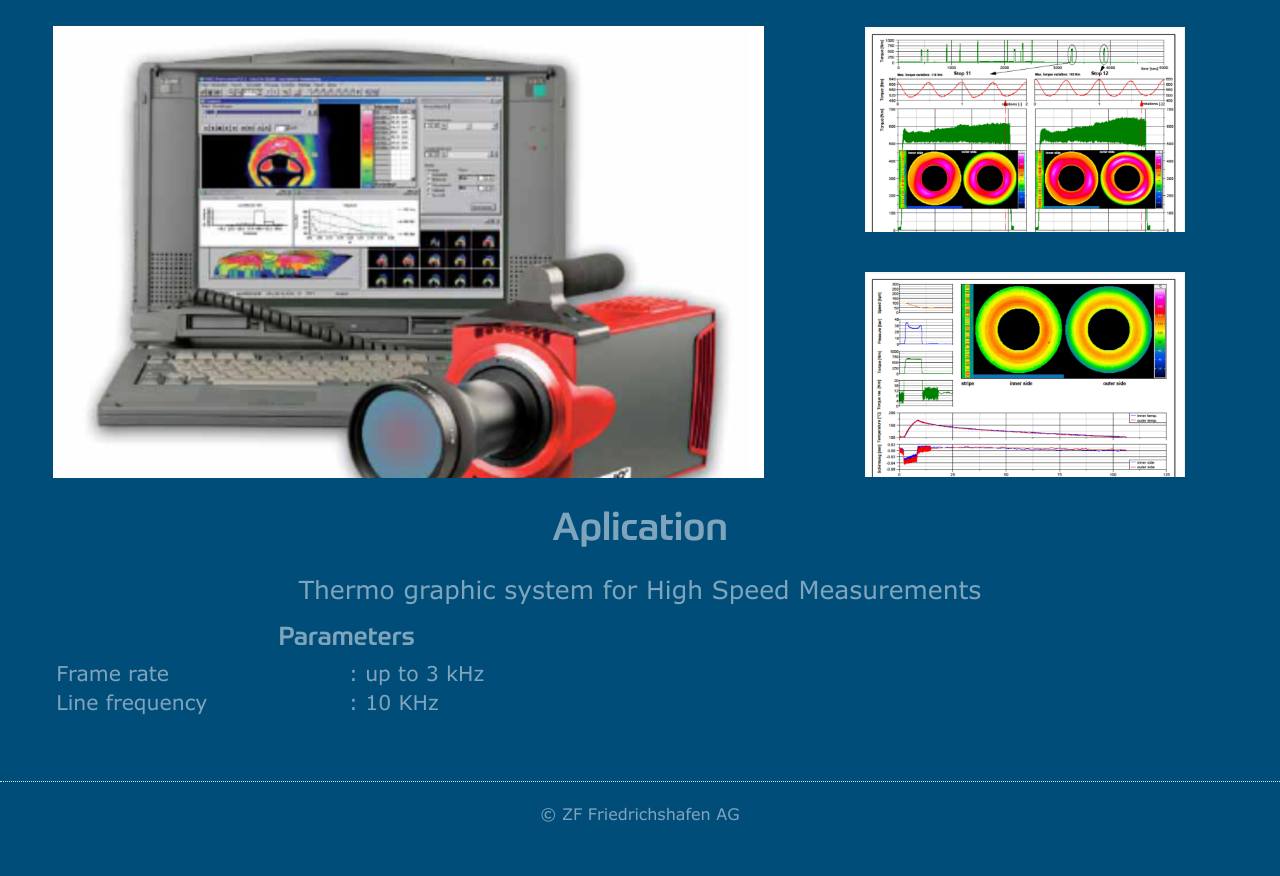
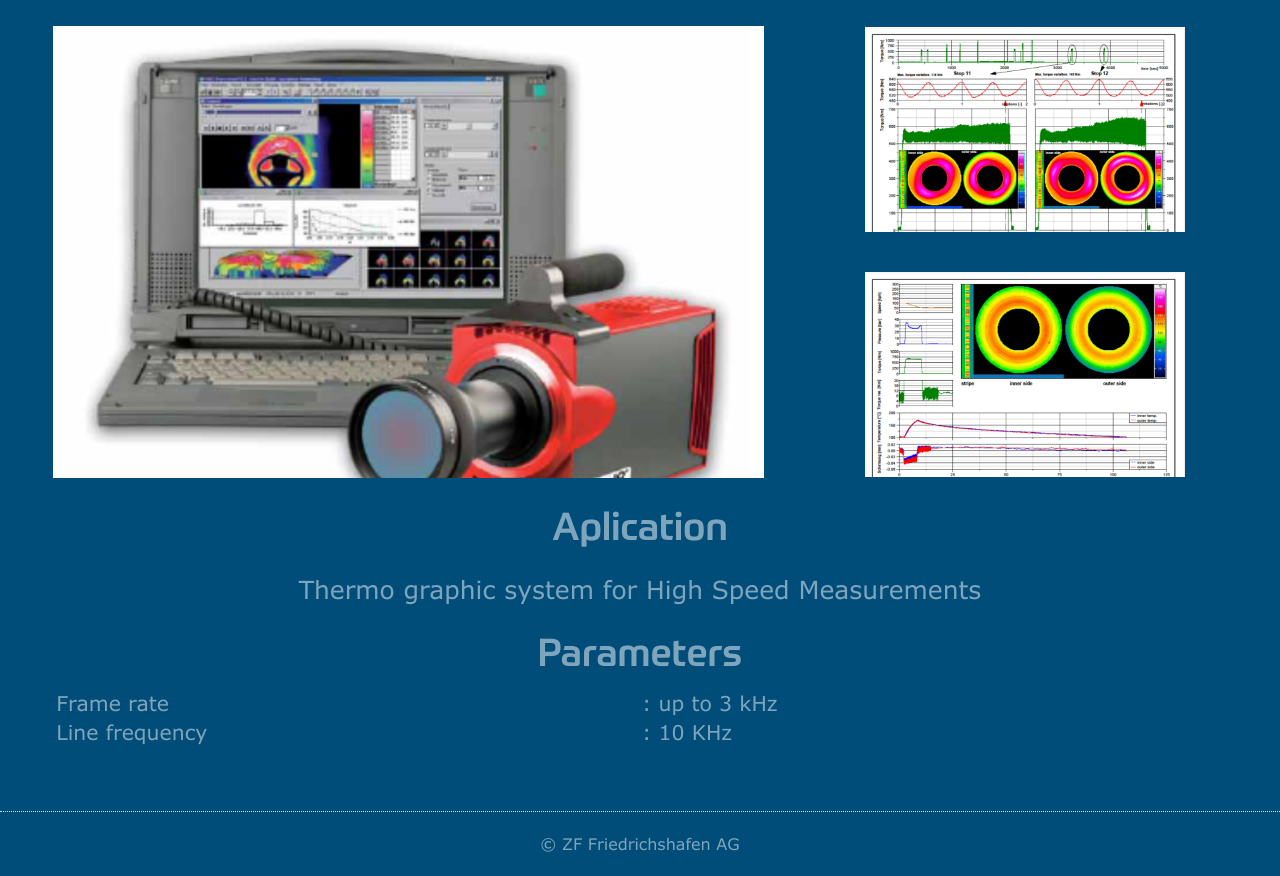
Before and after one commit to pslib-cz/RP2021-NovakMartin-Webova-prezentace-laboratore-ADTB, a plain HTML site: page Thermo_Graphic_Systems.html in a window 1280 px wide. Shown: the part 218-1094 px from the top of the page. Before the commit the page ends 1064 px from the top, so only its background shows below. Drawn offline with Linux system fonts and the light colour scheme.

Commit message:
29.5 - 1

```diff
--- /dev/null
+++ b/Css/Thermo_Graphic_Systems_smallchanges.css
@@ -0,0 +1,3 @@
+.parametrs {
+    display: block;
+}
--- a/Thermo_Graphic_Systems.html
+++ b/Thermo_Graphic_Systems.html
@@ -14,6 +14,7 @@
     <link rel="stylesheet" href="./Css/Typography_Machine.css">
     <link rel="stylesheet" href="./Css/MQ_Machine.css">
     <link rel="stylesheet" href="./Css/Dynamometr_6_MQ.css">
+    <link rel="stylesheet" href="./Css/Thermo_Graphic_Systems_smallchanges.css">
 
 </head>
 <body>
@@ -78,7 +79,7 @@
         </div>
         <div class="parametrs">
             <div class="parametrs_2">
-                <h2 class="h2_M parametrs_h2">
+                <h2 class="h2_M">
                     Parameters
                 </h2>
                 <div class="info">
```
Also changed, not shown: Dynamometer_6.html (+1 -1 lines).
